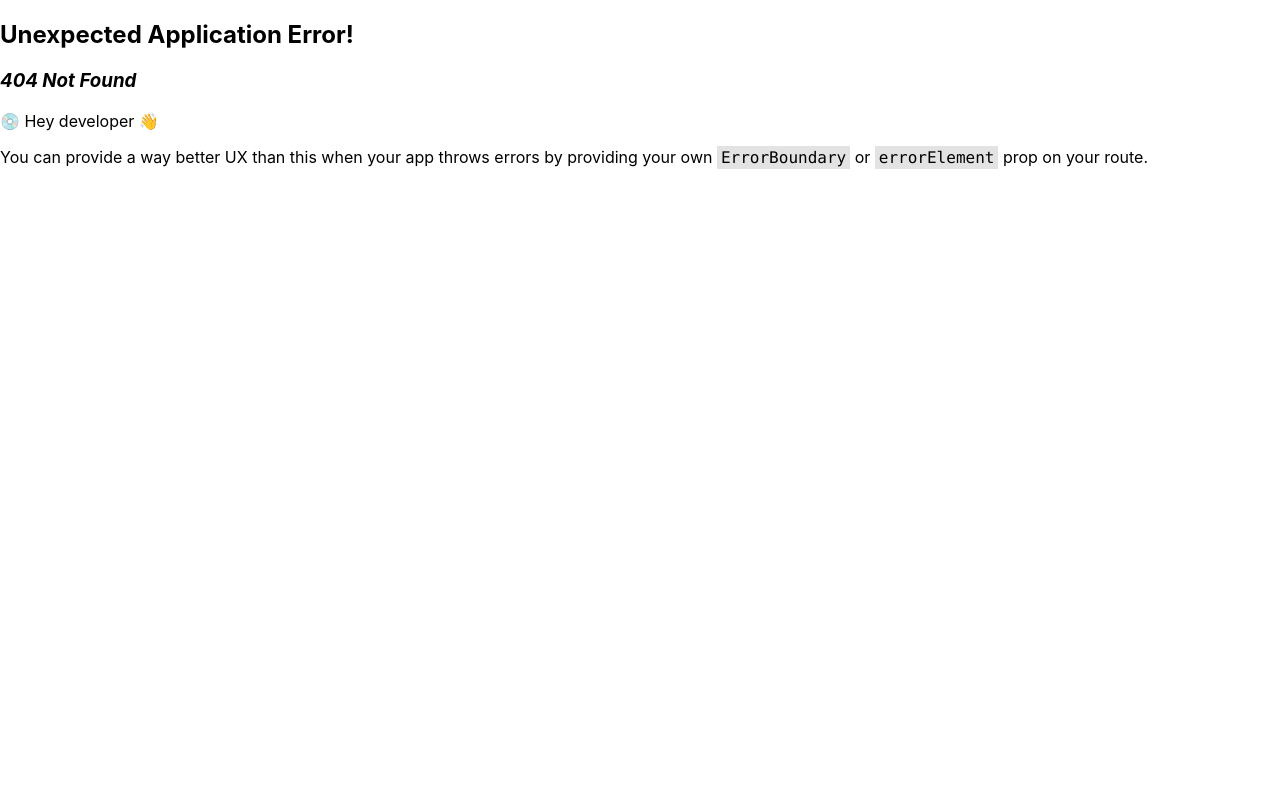
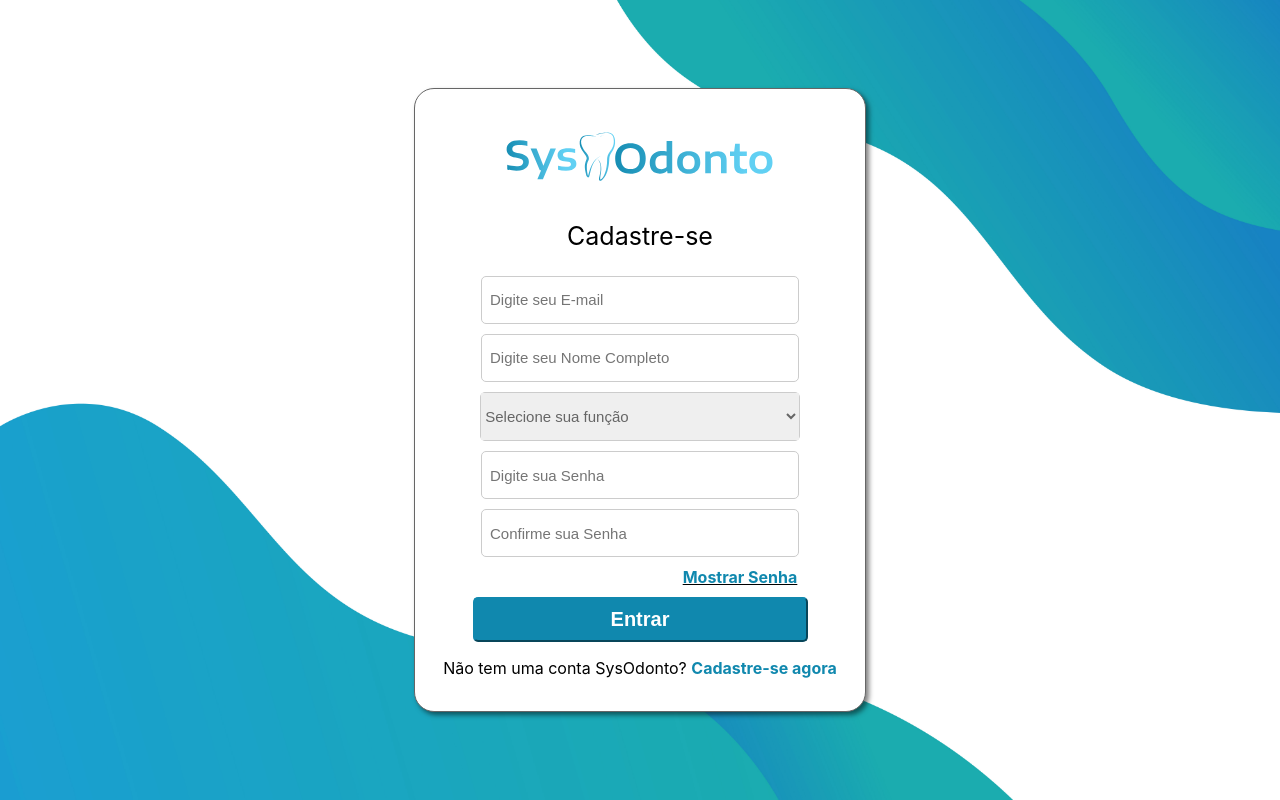
Before and after one commit to kamps07/SysOdontoFrontEnd, a React (Create React App) app in the folder sysodonto/: page /Cadastro in a window 1280 px wide. Before the commit this address had no page. Built offline with nearby package versions, Linux system fonts and the light colour scheme.

Commit message:
Navegação Login e Cadastro

```diff
--- /dev/null
+++ b/sysodonto/src/Services/Routes.js
@@ -0,0 +1,17 @@
+import react from 'react';
+import {BrowserRouter as Route, Router, Routes} from 'react-router-dom';
+import Login from '../pages/Login/Login';
+import Cadastro from '../pages/Cadastro/Cadastro';
+
+const App = () => {
+    return(
+        <Router>
+            <Routes>
+                <Route Component={ Login } path="/" exact/>
+                <Route Component={ Cadastro } path="/Cadastro"/>
+            </Routes>
+        </Router>
+    )
+}
+
+export default Routes;
--- a/sysodonto/src/pages/Cadastro/Cadastro.jsx
+++ b/sysodonto/src/pages/Cadastro/Cadastro.jsx
@@ -10,6 +10,9 @@ export default function Cadastro() {
     const [senha, setSenha] = useState("");
     const [confirmarsenha, setConfimarSenha] = useState("");
     const [mostrarSenha, setMostrarSenha] = useState(false);
+
+    const navigate = useNavigate();
+    const Navegar = () => {navigate("/")}
 
     const toggleMostrarSenha = () => {
         setMostrarSenha(!mostrarSenha);
@@ -79,7 +82,7 @@ export default function Cadastro() {
 
                         <button className="login-button">Entrar</button>
 
-                        <p> Não tem uma conta SysOdonto? <span className='destaque'>Cadastre-se agora</span></p>
+                        <p> Não tem uma conta SysOdonto? <span className='destaque' onClick={Navegar}>Cadastre-se agora</span></p>
                     </div>
                 </div>
             </div>
--- a/sysodonto/src/pages/Login/Login.jsx
+++ b/sysodonto/src/pages/Login/Login.jsx
@@ -1,12 +1,16 @@
 import React, { useState } from 'react';
-import { useNavigate } from 'react-router-dom';
+import { useNavigate, Link } from 'react-router-dom';
 import TextSysOdonto from "../../Assets/TextSysOdonto.svg";
 import './Login.css';
+
 
 export default function Login() {
     const [email, setEmail] = useState("");
     const [senha, setSenha] = useState("");
     const [mostrarSenha, setMostrarSenha] = useState(false);
+
+    const navigate = useNavigate();
+    const Navegar = () => {navigate("/Cadastro")}
 
     const toggleMostrarSenha = () => {
         setMostrarSenha(!mostrarSenha);
@@ -44,7 +48,7 @@ export default function Login() {
 
                         <button className="login-button">Entrar</button>
 
-                        <p> Não tem uma conta SysOdonto? <span className='destaque'>Cadastre-se agora</span></p>
+                        <p> Não tem uma conta SysOdonto? <span className='destaque' onClick={Navegar}>Cadastre-se agora</span></p>
                     </div>
                 </div>
             </div>
```
Also changed, not shown: sysodonto/src/App.js (+8 -2 lines).
